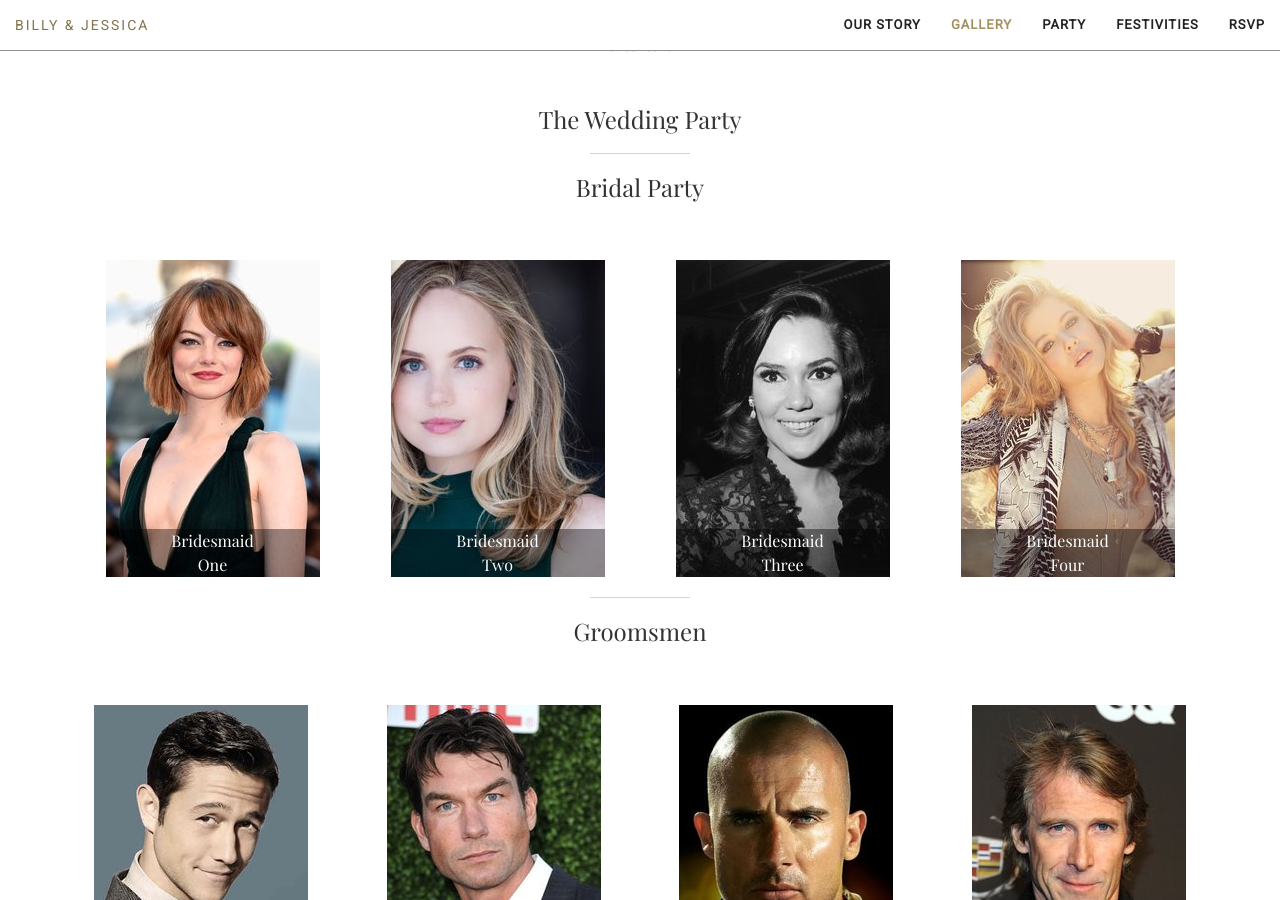
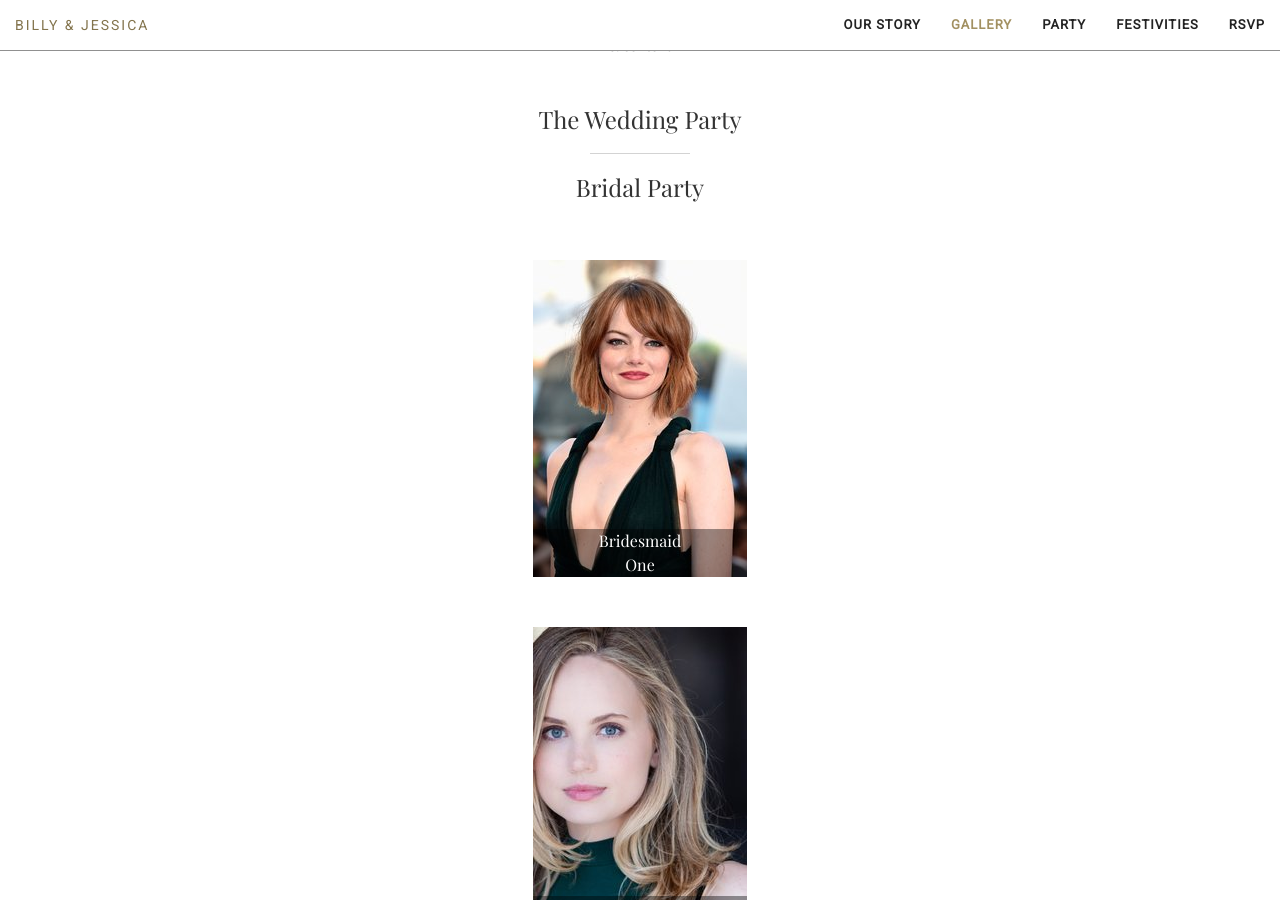
Before and after one commit to notbleh/wed-website, a Jekyll site: the page built from live.html, in a window 1280 px wide and 900 px high, scrolled down 3447 px. Built offline with Jekyll 4.4.1, drawn with Linux system fonts in a browser that asks for light colours.

Commit message:
Update party.html

```diff
--- a/_includes/party.html
+++ b/_includes/party.html
@@ -16,7 +16,7 @@
     </div>
     <div class="container">
         <div class="responsive-4">
-            <div class="col-lg-3 col-md-3 col-sm-6 text-center">
+            <div class="text-center">
                 <div class="wedding-party-box">
                     <img src="img/weddingparty/bmaid1.jpg">
                     <div class="caption">
@@ -25,7 +25,7 @@
                     </div>
                 </div>
             </div>
-            <div class="col-lg-3 col-md-3 col-sm-6 text-center">
+            <div class="text-center">
                 <div class="wedding-party-box">
                     <img src="img/weddingparty/bmaid2.jpg">
                     <div class="caption">
@@ -34,7 +34,7 @@
                     </div>
                 </div>
             </div>
-            <div class="col-lg-3 col-md-3 col-sm-6 text-center">
+            <div class="text-center">
                 <div class="wedding-party-box">
                     <img src="img/weddingparty/bmaid3.jpg">
                     <div class="caption">
@@ -43,7 +43,7 @@
                     </div>
                 </div>
             </div>
-            <div class="col-lg-3 col-md-3 col-sm-6 text-center">
+            <div class="text-center">
                 <div class="wedding-party-box">
                     <img src="img/weddingparty/bmaid4.jpg">
                     <div class="caption">
@@ -69,8 +69,8 @@
         </div>
     </div>
     <div class="container">
-        <div class="row">
-            <div class="col-lg-3 col-md-3 col-sm-6 text-center">
+        <div class="responsive-4">
+            <div class="text-center">
                 <div class="wedding-party-box">
                     <img src="img/weddingparty/gmen1.jpg">
                     <div class="caption">
@@ -79,7 +79,7 @@
                     </div>
                 </div>
             </div>
-            <div class="col-lg-3 col-md-3 col-sm-6 text-center">
+            <div class="text-center">
                 <div class="wedding-party-box">
                     <img src="img/weddingparty/gmen2.jpg">
                     <div class="caption">
@@ -88,7 +88,7 @@
                     </div>
                 </div>
             </div>
-            <div class="col-lg-3 col-md-3 col-sm-6 text-center">
+            <div class="text-center">
                 <div class="wedding-party-box">
                     <img src="img/weddingparty/gmen3.jpg">
                     <div class="caption">
@@ -97,7 +97,7 @@
                     </div>
                 </div>
             </div>
-            <div class="col-lg-3 col-md-3 col-sm-6 text-center">
+            <div class="text-center">
                 <div class="wedding-party-box">
                     <img src="img/weddingparty/gmen4.jpg">
                     <div class="caption">
```
